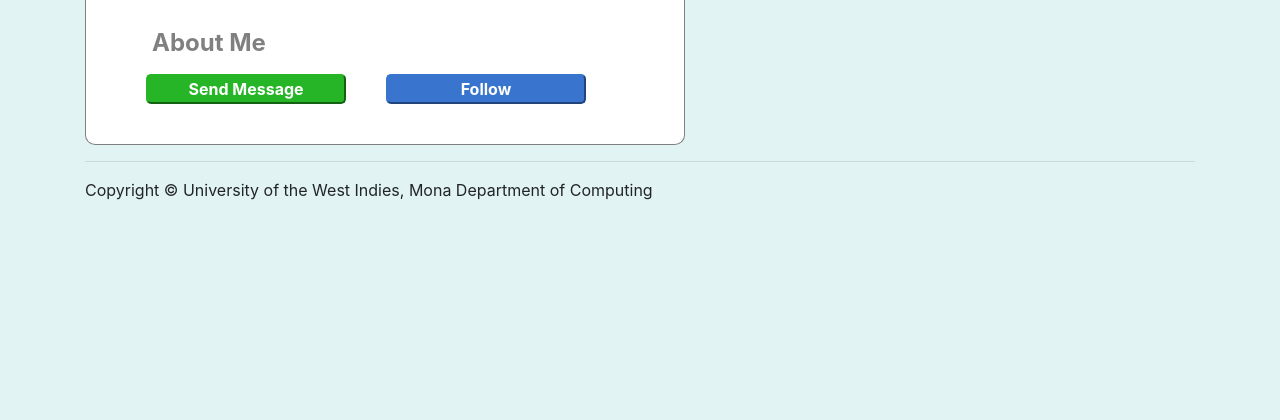
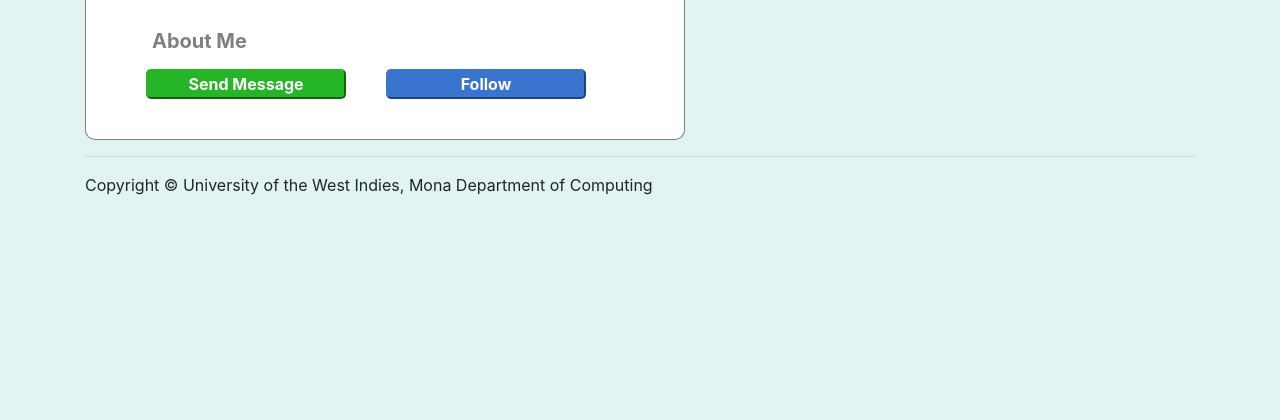
Before and after one commit to mrrtscott/info3180-project-1, a Flask app: template app/templates/profileloader.html in a window 1280 px wide. Shown: the part 326-746 px from the top of the page. Run offline with Flask 2, Linux system fonts and the light colour scheme; the template is opened without the code that fills it, so the values that code supplies are empty; some libraries are stand-ins or nearby versions.

Commit message:
css additional h5 fixed

```diff
--- a/app/templates/profileloader.html
+++ b/app/templates/profileloader.html
@@ -14,7 +14,7 @@
             </div>
         </div>
         <div id="aboutme">
-            <h4 class="grey">About Me</h4>
+            <h5 class="grey">About Me</h5>
             <p class="text">{{ profile.biography }}</p>
         </div>
         <div id="buttons">
```
